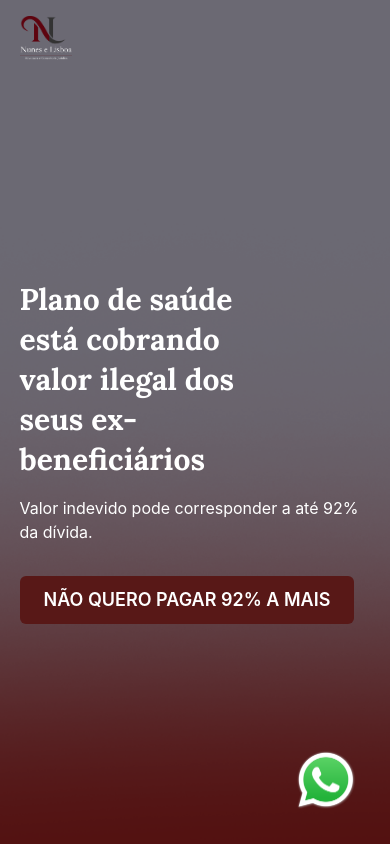
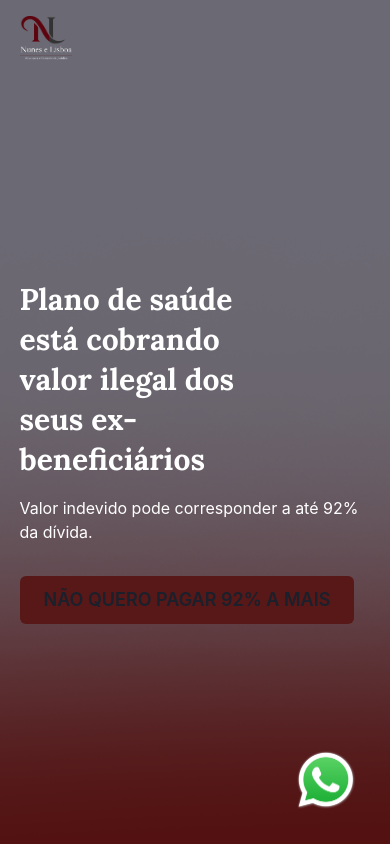
Before and after one commit to uthanhercules/nuneslisboa-landing-pages, a React (Create React App) app: page /aviso-previo-saude in a window 390 px wide. Built offline with nearby package versions, Linux system fonts and the light colour scheme.

Commit message:
Hero section mobile done

```diff
--- a/src/views/AvisoPrevioPlanoDeSaude/index.tsx
+++ b/src/views/AvisoPrevioPlanoDeSaude/index.tsx
@@ -16,9 +16,7 @@ const index = () => {
         <Text as='h2'>
           Valor indevido pode corresponder a até 92% da dívida.
         </Text>
-        <Button colorScheme='teal' size='lg'>
-          Não quero pagar 92% a mais
-        </Button>
+        <Button size='lg'>Não quero pagar 92% a mais</Button>
       </article>
     </main>
   );
```
